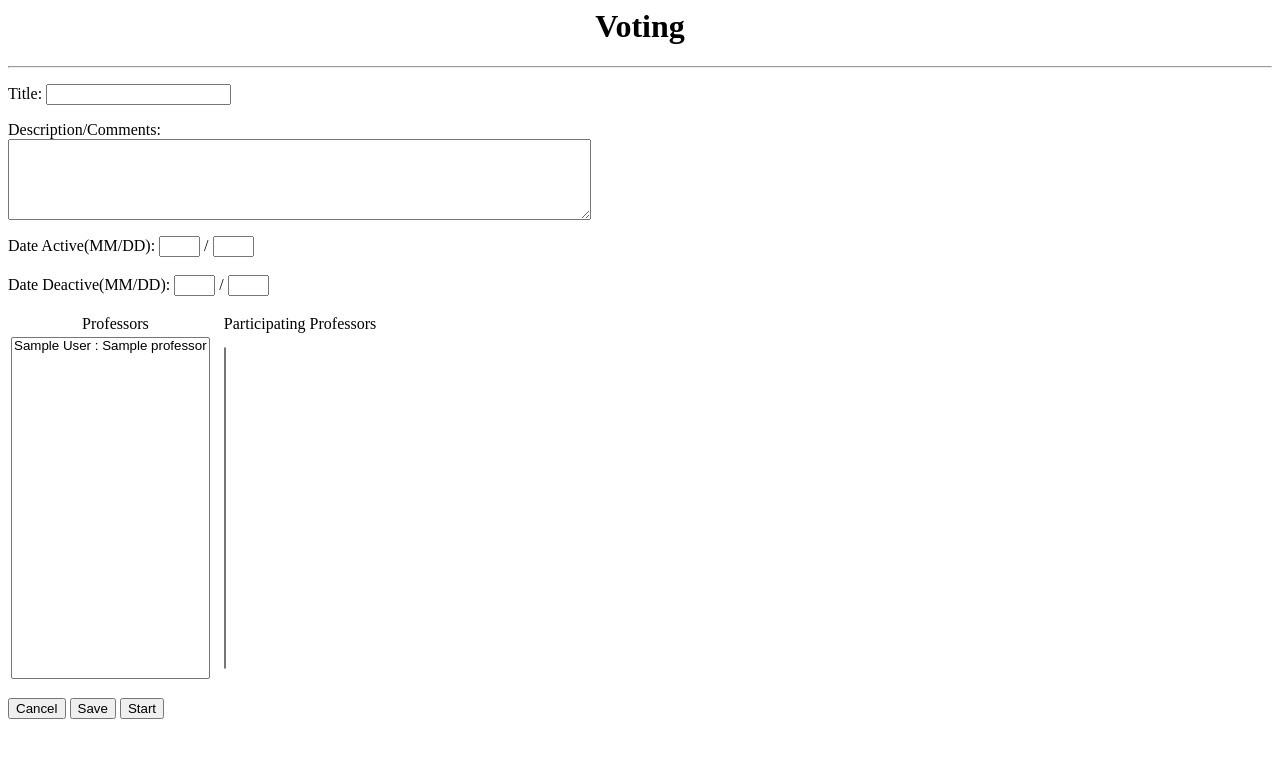
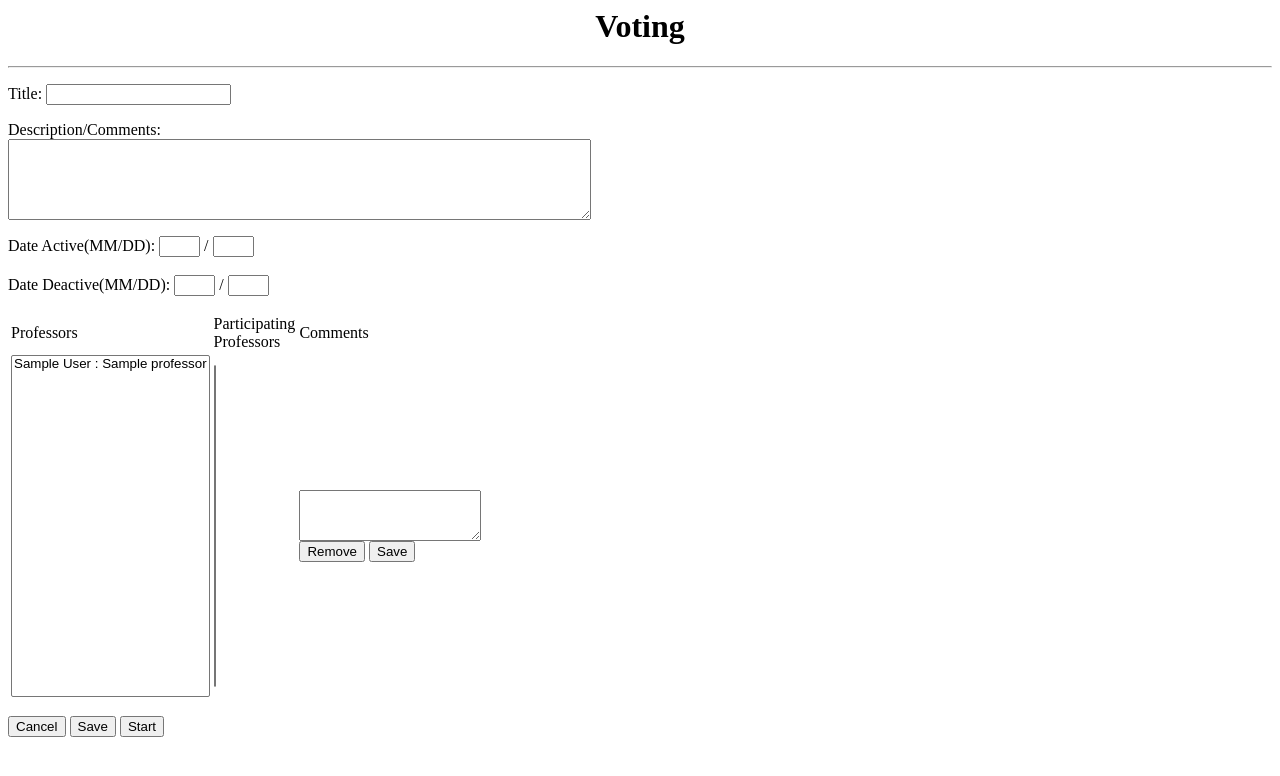
Before and after one commit to agonz060/vote, a PHP site: page /vote.php in a window 1280 px wide. Shown: the top 776 px of the page. Run offline with PHP 8.4, Linux system fonts and the light colour scheme; tables that the repository leaves empty or names only in its code hold one stand-in row (values such as "Sample post").

Commit message:
Update: vote.php; selected professors now have a comment box and remove button

```diff
--- a/vote/vote.php
+++ b/vote/vote.php
@@ -35,6 +35,8 @@
 	}
 };
 
+
+
 // Remove the selected professor from the list
 function removeFromSelected() {
 	var selected = document.getElementById("selected");
@@ -45,7 +47,7 @@
 
 <body>
 
-<!-- PHP begins -->
+<!-- PHP for server connection begins -->
 <?php
 	# Setup variables necessary to connect to database
 	$serverName = "localhost";
@@ -67,14 +69,6 @@
 
 	# Execute command
 	$result = $conn->query($selectCmd);
-
-	# Output results from command
-	#if($result->num_rows > 0) {
-	#	echo "Results available";
-	#	$resultsAvailable = true;
-	#} else {
-	#	echo "0 results<br>";
-	#}
 
 	# Close connection to db
 	#$conn->close();
@@ -131,6 +125,12 @@
 			} else {
 				$errDeactDate = getDateErrMsg($validDay,$validMonth);
 			}
+		}
+
+		# Process comment for selected professors
+		if(!empty($_POST["profComBox"])) {
+			$comment = $_POST["profComBox"];
+			echo "Comment: $comment <br>";
 		}
 	}
 
@@ -199,8 +199,9 @@
 <!-- Begin professor selection -->
 <table style="width:30%">
 <tr>
-	<td align="center">Professors</td>
+	<td>Professors</td>
 	<td>Participating Professors</td>
+	<td>Comments</td>
 </tr>
 
 <tr>
@@ -228,8 +229,16 @@
 
 	<!-- Selection displays list of double clicked (selected) professors -->
 	<td>
-	<select id="selected" size="20" ondblclick="removeFromSelected()">
+	<select id="selected" size="20">
 	</select>
+	</td>
+
+	<td>
+	<form>
+	<textarea name="profComBox" rows="3" cols="20"></textarea>
+	<input type="button" value="Remove" onclick="removeFromSelected()">
+	<input type="submit" value="Save">
+	</form>
 	</td>
 </tr>
 </table>
@@ -240,6 +249,7 @@
 <input type="submit" value="Start">
 </p>
 </form>
+<!-- User input form ends here -->
 
 </body>
 </html>
```
